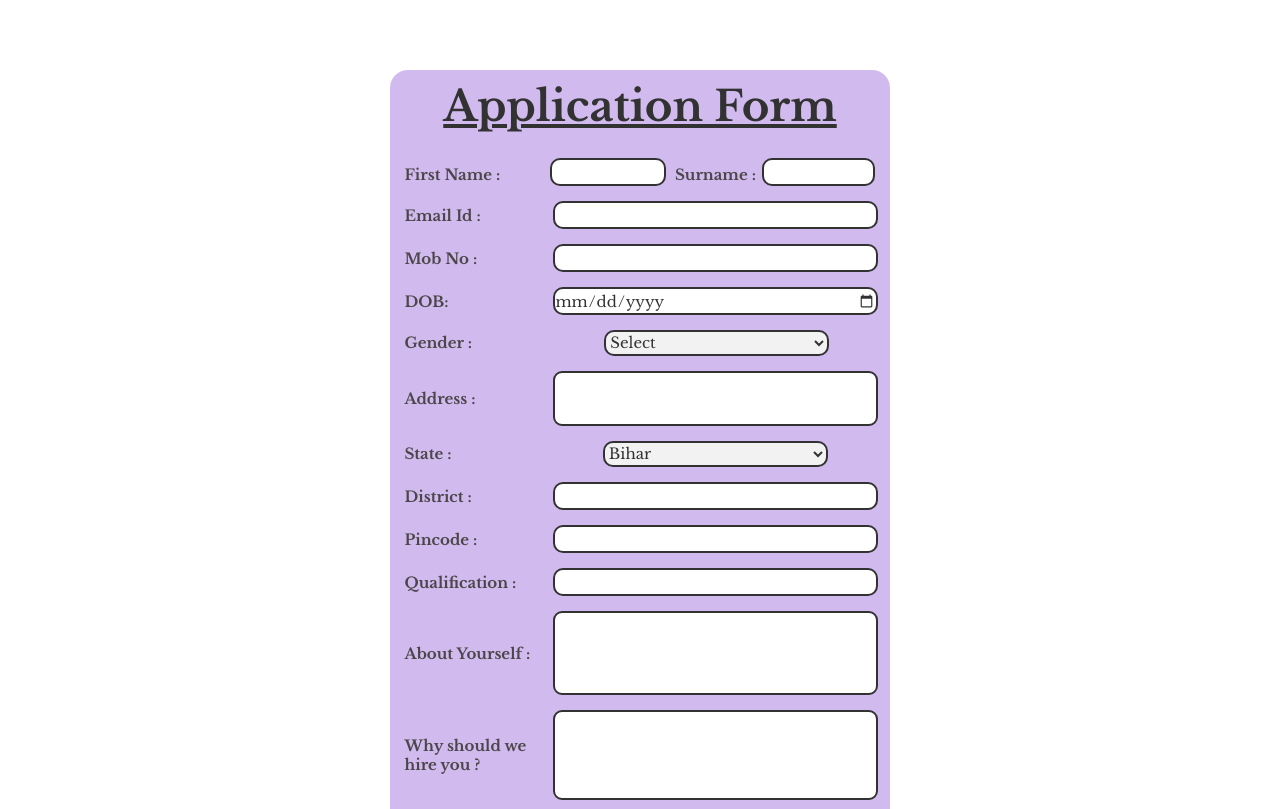
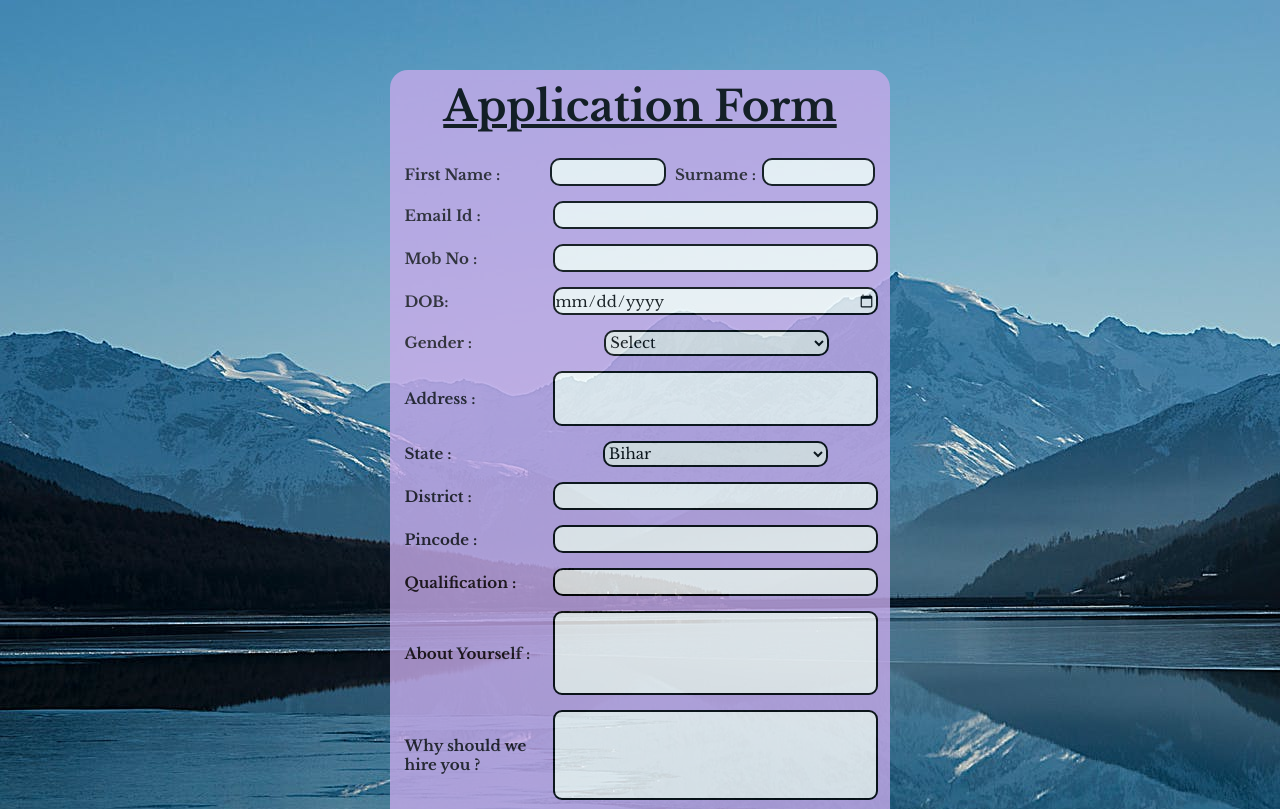
Before and after one commit to Satyam-Kumar-1/Registration-Form, a plain HTML site: page index.html in a window 1280 px wide. Shown: the top 809 px of the page. Drawn offline with nearby package versions, Linux system fonts and the light colour scheme; the site is published under a folder, as on GitHub Pages, so addresses that start at the root find nothing.

Commit message:
Update stylesheet.css

```diff
--- a/stylesheet.css
+++ b/stylesheet.css
@@ -14,7 +14,7 @@
     /* font-family: 'Montserrat', sans-serif; */
   }
   body{
-    background-image: url('/backgroundimg.jpeg');
+    background-image: url('backgroundimg.jpeg');
         /* background-image: url('/pexels-photo-1643113.jpeg'); */
     background-repeat: no-repeat;}
   .title{
```
